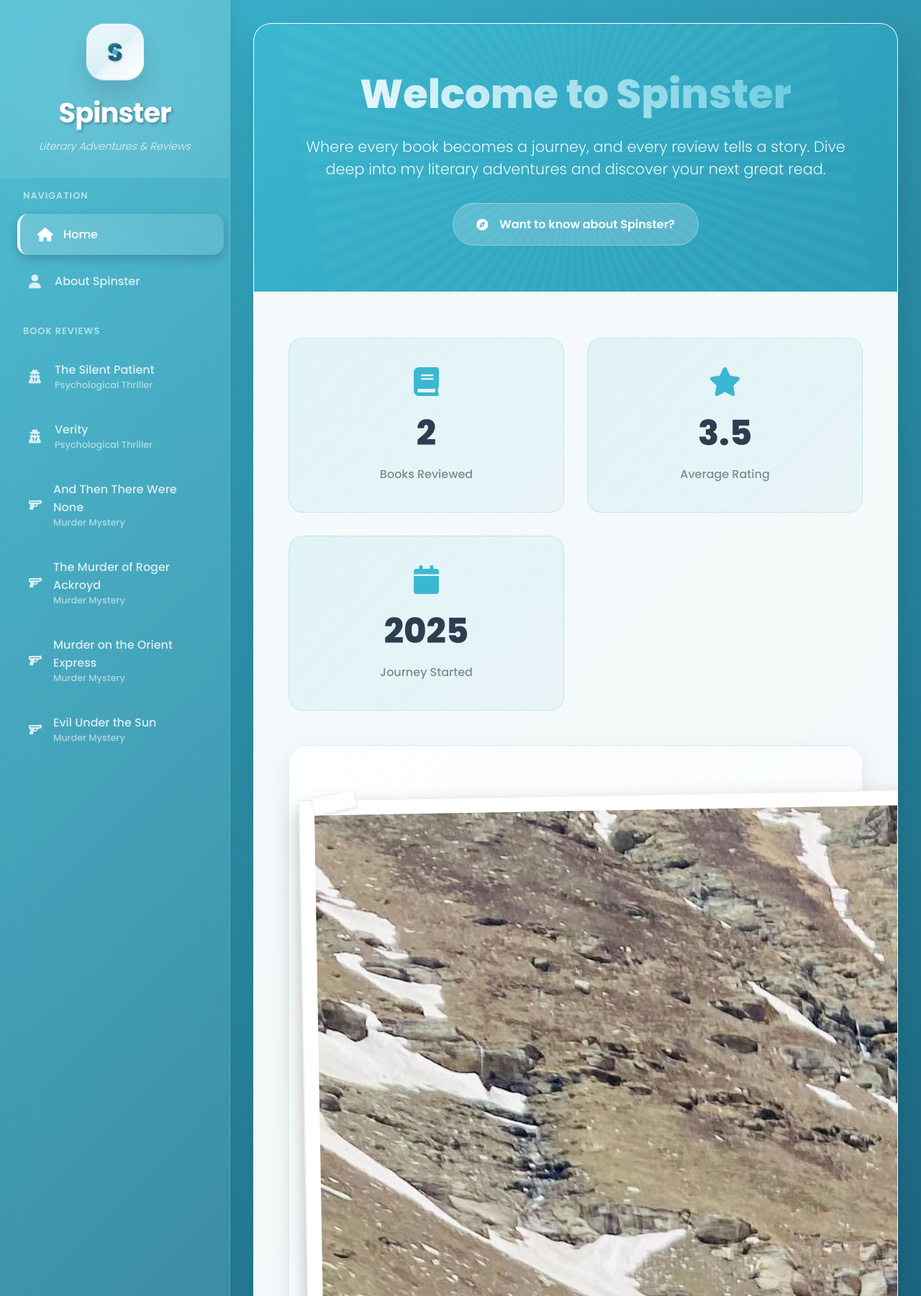
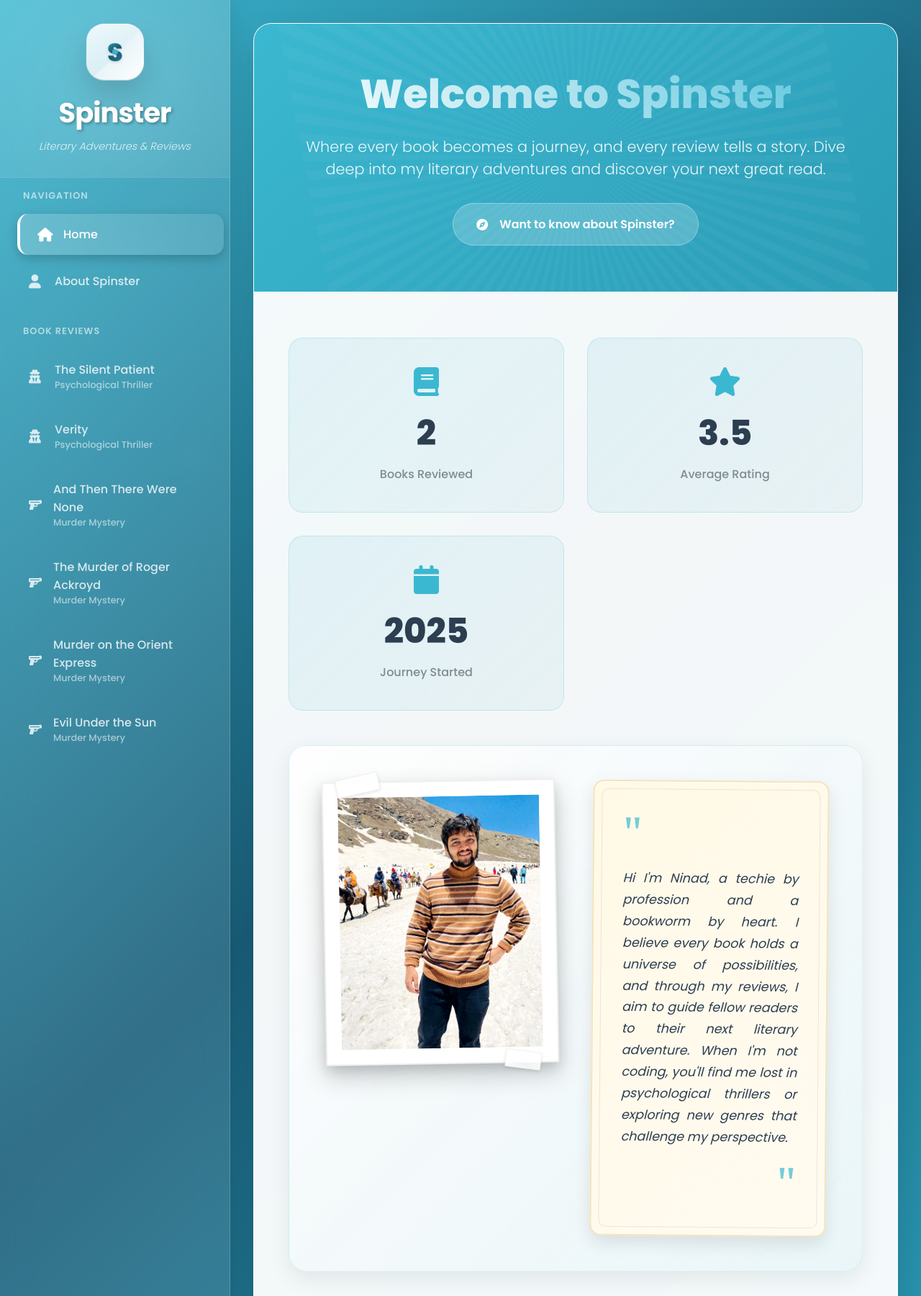
Before and after one commit to Ninad077/spinster, a Flask app: page / in a window 1280 px wide. Shown: the top 1800 px of the page at 72% size. Run offline with Flask 3, Linux system fonts and the light colour scheme.

Commit message:
Update open.html

```diff
--- a/templates/open.html
+++ b/templates/open.html
@@ -1346,7 +1346,7 @@
                             <div class="cellotape tape-1"></div>
                             <div class="cellotape tape-2"></div>
                             <div class="photo-frame">
-                                <img src="{{ url_for('static', filename='ninad.jpg') }}" alt="Ninad">
+                                <img src="{{ url_for('static', filename='ninad.jpg') }}" alt="Ninad" class="author-photo-home">
                             </div>
                         </div>
                         <div class="quote-placard">
```
